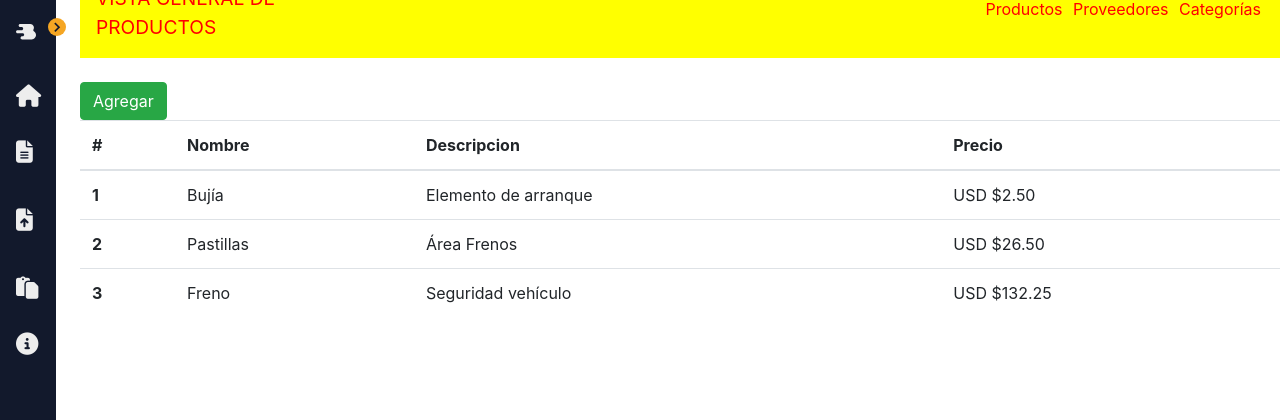
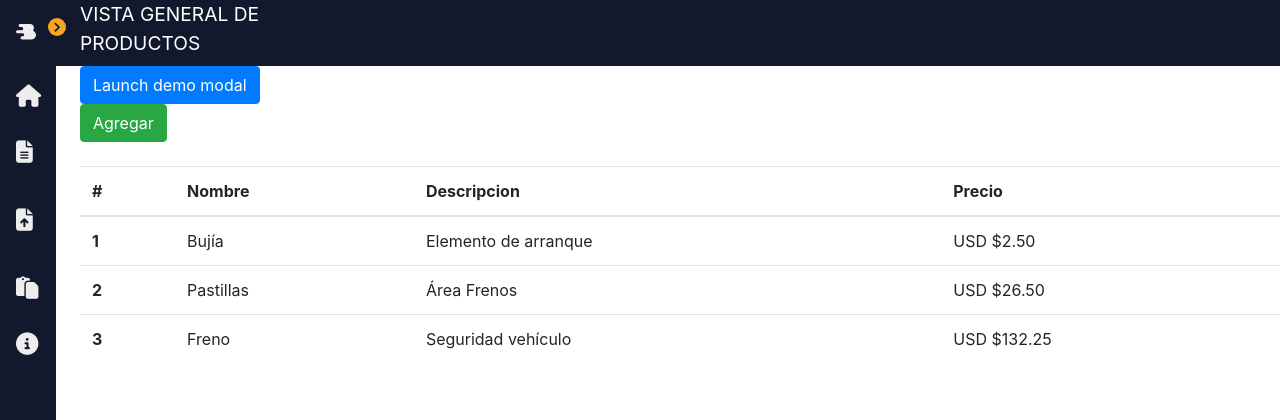
Before and after one commit to NRamosD/quotation-module, a Django app: template apps/quote/templates/quote/html/sectionProducts.html in a window 1280 px wide. Shown: the top 420 px of the page. Run offline with Django 3.2, Linux system fonts and the light colour scheme; the template is opened without the code that fills it, so the values that code supplies are empty; some libraries are stand-ins or nearby versions.

Commit message:
actualizacion_plantillas

```diff
--- a/apps/quote/static/css/styleVistas.css
+++ b/apps/quote/static/css/styleVistas.css
@@ -1,7 +1,10 @@
 #label{
-  color: red;
+  color: white  ;
+
 }
 #navbar_Views{
-  background-color: yellow;
-  margin-top: -2.5em;
+  background-color: #12192C;;
+  margin-top: -1em;
+  margin-left: -1.5em;
+  padding-left: 1.5em;
 }
--- a/apps/quote/templates/quote/html/home.html
+++ b/apps/quote/templates/quote/html/home.html
@@ -11,11 +11,14 @@
          <link rel="stylesheet" href="{% static 'css/stylesCotizacion.css'%}">
          <link rel="stylesheet" href="{% static 'css/stylesHome.css '%}">
 
+
          <!-- BOX ICONS CSS-->
          <link href='https://cdn.jsdelivr.net/npm/boxicons@2.0.5/css/boxicons.min.css' rel='stylesheet'>
         <script src="https://kit.fontawesome.com/7d201eafed.js" crossorigin="anonymous"></script>
+
             <!-- Bootstrap CSS -->
         <link rel="stylesheet" href="{% static 'bootstrap/css/bootstrap.min.css'%}">
+        <link rel="stylesheet" href="{% static 'bootstrap/css/bootstrap.css'%}">
         <!-- CSS personalizado -->
 
 
@@ -28,6 +31,7 @@
         <link rel="stylesheet"  type="text/css" href="{% static 'css/stylesViewUsers.css'%}"/>
         <link rel="stylesheet" type="text/css" href="{% static 'css/stylesModalAddUser.css'%}"/>
         <link rel="stylesheet" type="text/css" href="{% static 'css/styleVistas.css'%}"/>
+
 
         <!--OTROS ESTILOS PARA LOS MODALS-->
         <!-- Import bootstrap cdn -->
--- a/apps/quote/templates/quote/html/sectionProducts.html
+++ b/apps/quote/templates/quote/html/sectionProducts.html
@@ -7,20 +7,37 @@
 {% block content %}
 
 <body>
-  <nav class="navbar navbar-light" id="navbar_Views">
+  <nav id="navbar_Views">
     <label id="label">VISTA GENERAL DE PRODUCTOS</label>
-    <ul>
-      <li id="label"><a href="{% static 'templates\quote/html/sectionProducts'%}"></a> Productos</li>
-      <li id="label"><a href="#"></a> Proveedores</li>
-      <li id="label"><a href="#"></a> Categorías</li>
-    </ul>
   </nav>
   <nav>
+    <!-- Button trigger modal -->
+<button type="button" class="btn btn-primary" data-bs-toggle="modal" data-bs-target="#exampleModal">
+  Launch demo modal
+</button>
+
+<!-- Modal -->
+<div class="modal fade" id="exampleModal" tabindex="-1" aria-labelledby="exampleModalLabel" aria-hidden="true">
+  <div class="modal-dialog">
+    <div class="modal-content">
+      <div class="modal-header">
+        <h5 class="modal-title" id="exampleModalLabel">Modal title</h5>
+        <button type="button" class="btn-close" data-bs-dismiss="modal" aria-label="Close"></button>
+      </div>
+      <div class="modal-body">
+        ...
+      </div>
+      <div class="modal-footer">
+        <button type="button" class="btn btn-secondary" data-bs-dismiss="modal">Close</button>
+        <button type="button" class="btn btn-primary">Save changes</button>
+      </div>
+    </div>
+  </div>
+</div>
     <br>
     <button type="button" class="btn btn-success">Agregar</button>
-    <br>
   </nav>
-
+  <br>
 
   <!-- MAIN JS -->
   <script src="{% static 'scripts/scbarra.js'%}"></script>
--- a/apps/quote/views.py
+++ b/apps/quote/views.py
@@ -373,7 +373,7 @@ class ProductDetailView(View):
    return render(request, "./quote/html/sectionQuote.html", {"todos": todos})"""
 
 def Vista(request):
-    return render(request, "./quote/html/sectionCategories.html")
+    return render(request, "./quote/html/sectionProducts.html")
 
 def UsersV(request):
     return render(request, "./quote/html/GeneralViewUser.html")
```
Also changed, not shown: apps/quote/templates/quote/html/sectionCategories.html (+2 -7 lines), apps/quote/templates/quote/html/sectionVendors.html (+2 -7 lines).
